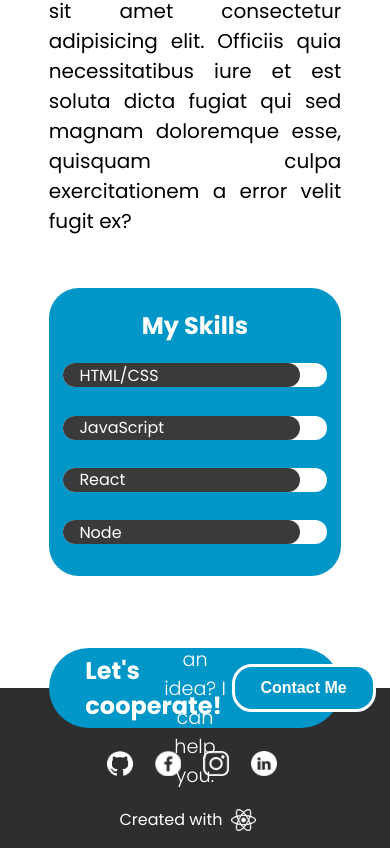
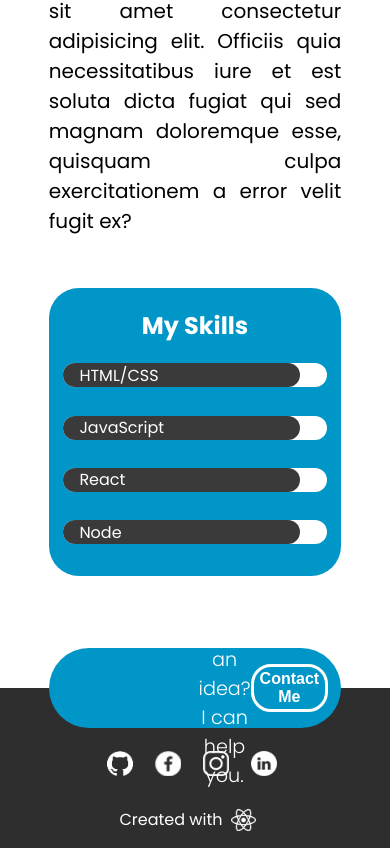
Before and after one commit to AscijA/portfolio, a React (Create React App) app: page / in a window 390 px wide. Shown: the part 1321-2169 px from the top of the page. Built offline with nearby package versions, Linux system fonts and the light colour scheme; a web font is replaced by a local one.

Commit message:
Fixed responsivness for ContactMeBanner

```diff
--- a/src/components/layout/footer/ContactMeBanner/ContactMeBanner.js
+++ b/src/components/layout/footer/ContactMeBanner/ContactMeBanner.js
@@ -1,22 +1,38 @@
+import { useEffect, useState } from "react";
+
+import classes from "./ContactMeBanner.module.css";
 import Button from "../../../UI/Button/Button";
-import classes from "./ContactMeBanner.module.css";
 
 const ContactMeBanner = () => {
+  /* handles weird media query bug. On window resize, when hiding certain element, a weird
+  margine appears*/
+  const [shouldRender, setShouldRender] = useState(true);
+  useEffect(() => {
+    function handleResize() {
+      if (window.innerWidth < 1024) {
+        setShouldRender(false);
+      } else {
+        setShouldRender(true);
+      }
+    }
+    window.addEventListener("resize", handleResize);
+  });
+
+  const shittyshit = !shouldRender ? null : (
+    <div className={classes.ideaContainer}>
+      <p className={classes.ideaText}>You have an idea? I can help you.</p>
+    </div>
+  );
+
   return (
     <div className={classes.outerContainer}>
       <div className={classes.innerContainer}>
-        <div className={classes.equalContainer}>
+        <div className={classes.titleContainer}>
           <p className={classes.title}>Let's cooperate!</p>
         </div>
-        <div className={classes.equalContainer}>
-          <p className={classes.ideaText}>
-            You have an idea? I can help you.
-          </p>
-        </div>
-        <div className={classes.equalContainer}>
-          <div className={classes.buttonContainer}>
-            <Button label="Contact Me" buttonType="1"/>
-          </div>
+        {shittyshit}
+        <div className={classes.buttonContainer}>
+          <Button label="Contact Me" buttonType="1" />
         </div>
       </div>
     </div>
--- a/src/components/layout/footer/ContactMeBanner/ContactMeBanner.module.css
+++ b/src/components/layout/footer/ContactMeBanner/ContactMeBanner.module.css
@@ -2,7 +2,7 @@
   color: white;
   position: relative;
   width: 100%;
-  height: 5rem;
+  height: 6rem;
   border-radius: 45px;
   background-color: #0096c7;
   display: flex;
@@ -11,32 +11,65 @@
 .innerContainer {
   width: 75%;
   display: flex;
-  justify-content: center;
+  justify-content: space-between;
   align-content: center;
   align-items: center;
 }
 .buttonContainer {
   display: inline-flex;
-  justify-items: flex-end;
-  align-self: flex-start;
   width: 9rem;
   height: 3rem;
-  text-align: right;
 }
 .title {
   font-size: 1.5rem;
   font-weight: bold;
-    text-align: left;
-
+  text-align: center;
+  margin: 0;
+  width: 100%;
 }
-
 .ideaText {
   font-size: 1.2rem;
   text-align: center;
   font-weight: 200;
+  margin: 0;
+  height: 100%;
+  align-self: center;
+}
+.titleContainer {
+  display: inline-flex;
+  width: 9rem;
+}
+.ideaContainer {
+  display: inline-flex;
 }
 
-.equalContainer {
-  width: 33.33%;
-  text-align: right;
+@media all and (max-width: 1024px) {
+  .innerContainer{
+    justify-content: space-around;
+  }
+  .titleContainer {
+    width: auto;
+  }
+  .buttonContainer {
+    width: 10rem;
+  }
 }
+@media all and (max-width: 768px) {
+  .titleContainer {
+    visibility: collapse;
+  }
+  .buttonContainer {
+    width: 70%;
+  }
+  .innerContainer {
+    justify-content: center;
+  }
+}
+@media all and (max-width: 480px) {
+  .outerContainer {
+    height: 5rem;
+  }
+  .buttonContainer {
+    width: 100%;
+  }
+}
```
